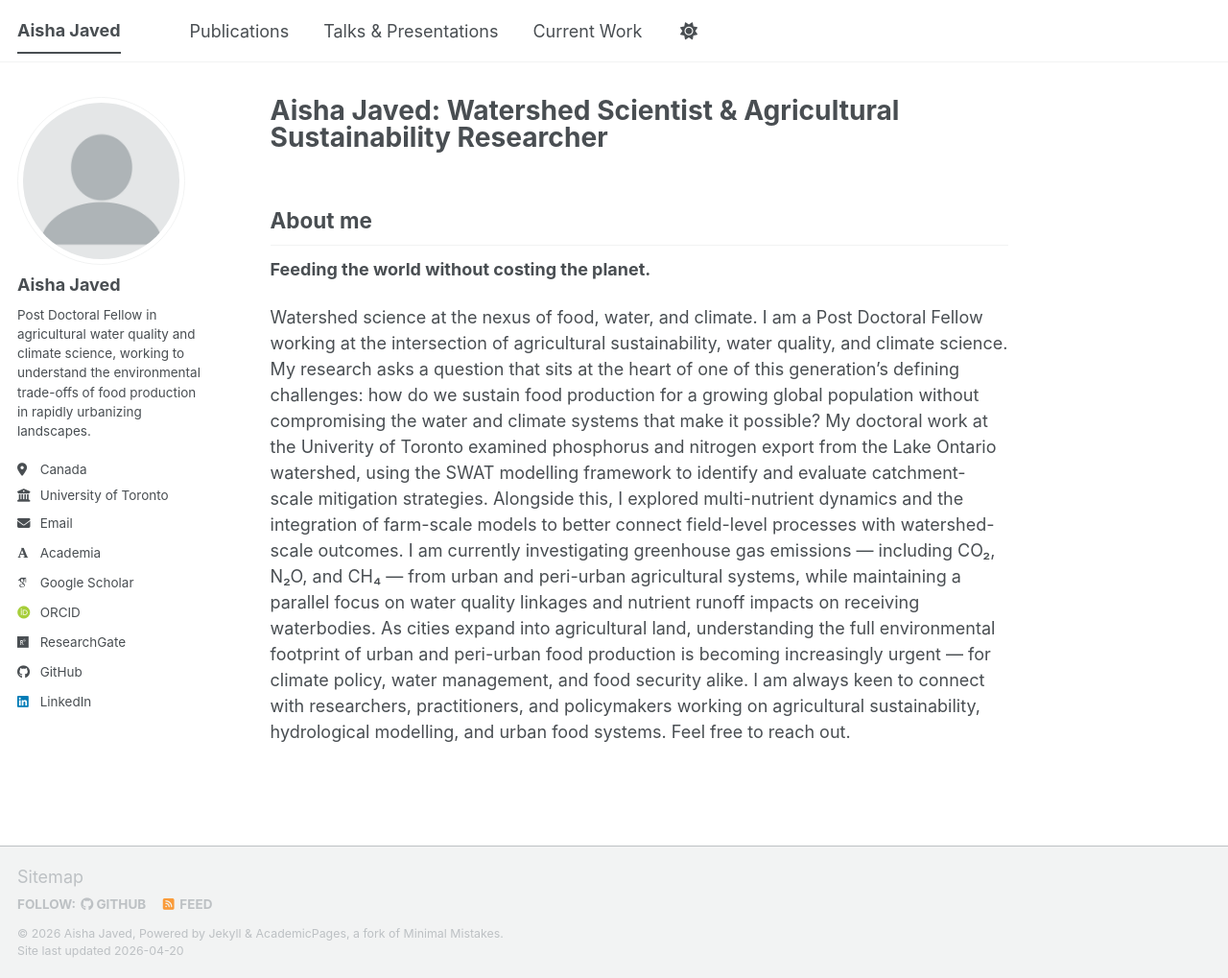
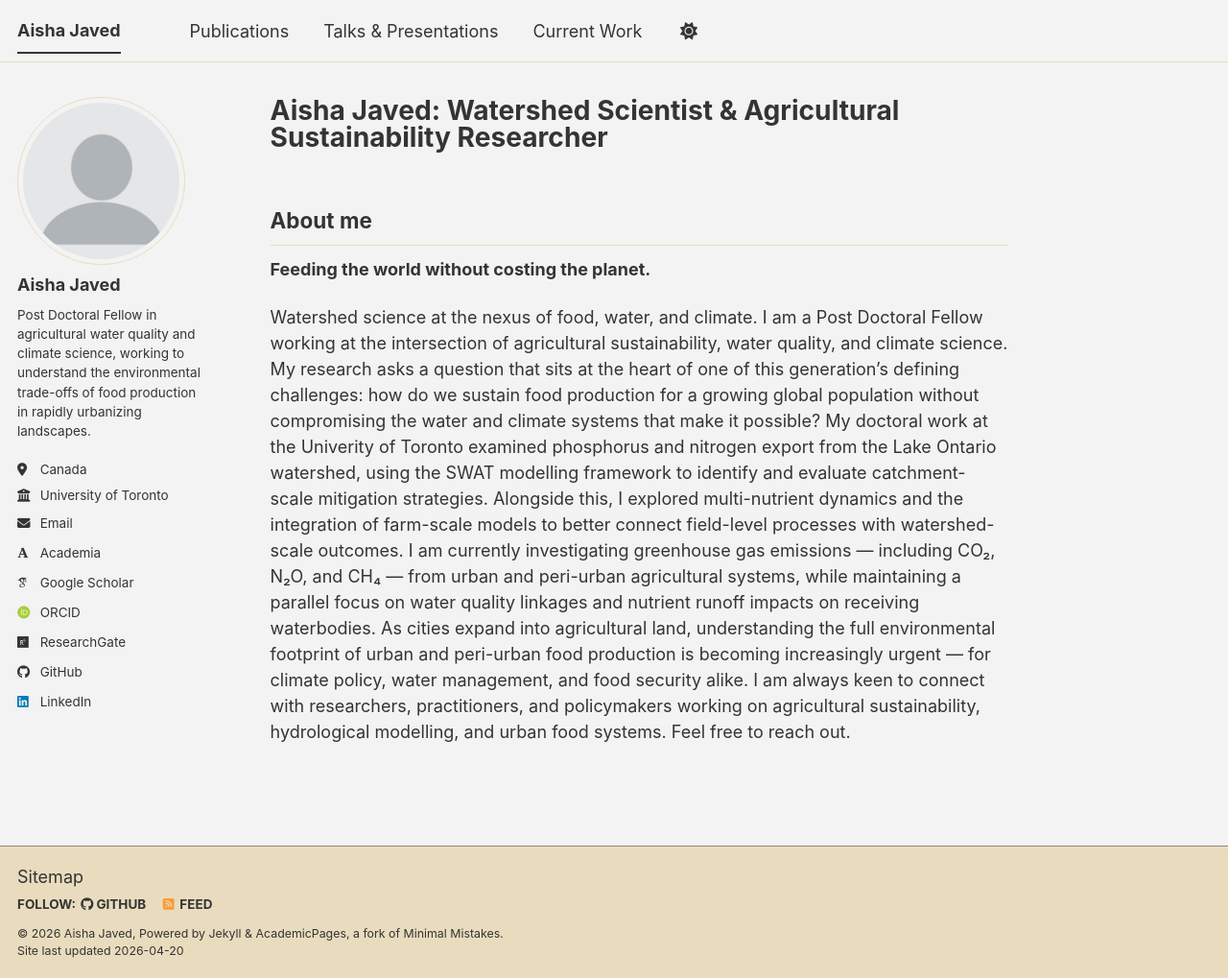
Before and after one commit to aishaj8/aishaj8.github.io, a Jekyll site: the page built from _pages/about.md, in a window 1280 px wide and 1019 px high. Shown: the whole window at 96% size. Built offline with Jekyll 4.4.1, drawn with Linux system fonts in a browser that asks for light colours; some web fonts are replaced; a script bundle is joined from its source files by our own code; library files that are not in the unit come from our copies.

Commit message:
applied dirt colour

```diff
--- a/_config.yml
+++ b/_config.yml
@@ -8,7 +8,7 @@
 
 # Basic Site Settings
 locale                   : "en-US"
-site_theme               : "default" # The available themes options are "default", "air", "sunrise", "mint", "dirt" and "contrast"
+site_theme               : "dirt" # The available themes options are "default", "air", "sunrise", "mint", "dirt" and "contrast"
 title                    : "Aisha Javed"
 title_separator          : "-"
 name                     : &name "Aisha Javed"
```
